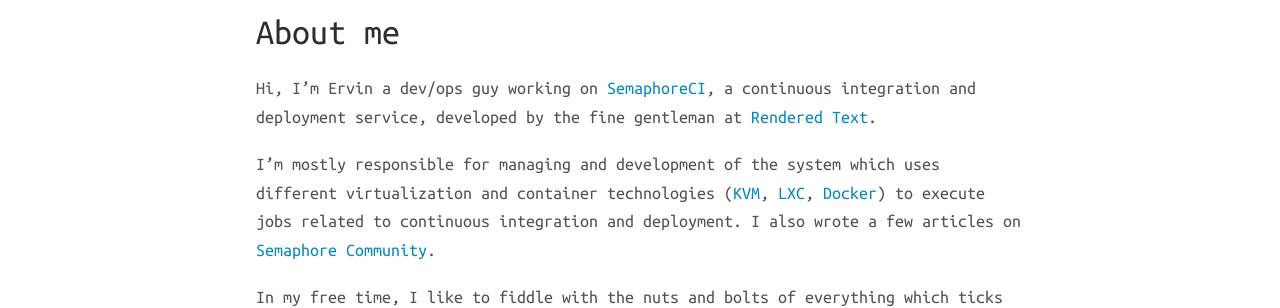
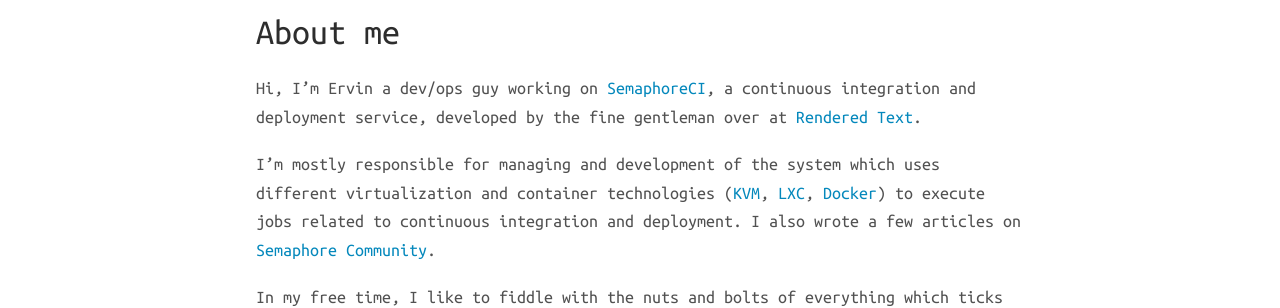
Before and after one commit to ervinb/ervinb.github.io, a Jekyll site: the page built from about.md, in a window 1280 px wide. Shown: the part 314-622 px from the top of the page. Built offline with Jekyll 4.4.1, drawn with Linux system fonts in a browser that asks for light colours; nearby versions of some CDN libraries.

Commit message:
Update the about page

```diff
--- a/about.md
+++ b/about.md
@@ -5,7 +5,7 @@ permalink: /about/
 ---
 
 Hi, I'm Ervin a dev/ops guy working on [SemaphoreCI][semaphore], a continuous
-integration and deployment service, developed by the fine gentleman at
+integration and deployment service, developed by the fine gentleman over at
 [Rendered Text][rt].
 
 I'm mostly responsible for managing and development of the system which uses
@@ -27,7 +27,7 @@ some of the tips here will save you from a few hair-pulling sessions.
 ### Contact me
 
 Find me on [Github][github] / [Twitter][Twitter] or shoot me a message to
-[ervin@renderedtext.com](ervin@renderedtext.com).
+[ervin@renderedtext.com][email].
 
 [semaphore]: https://semaphoreci.com
 [rt]:http://renderedtext.com/
```
Also changed, not shown: other parts of about.md (+1 -0 lines).
